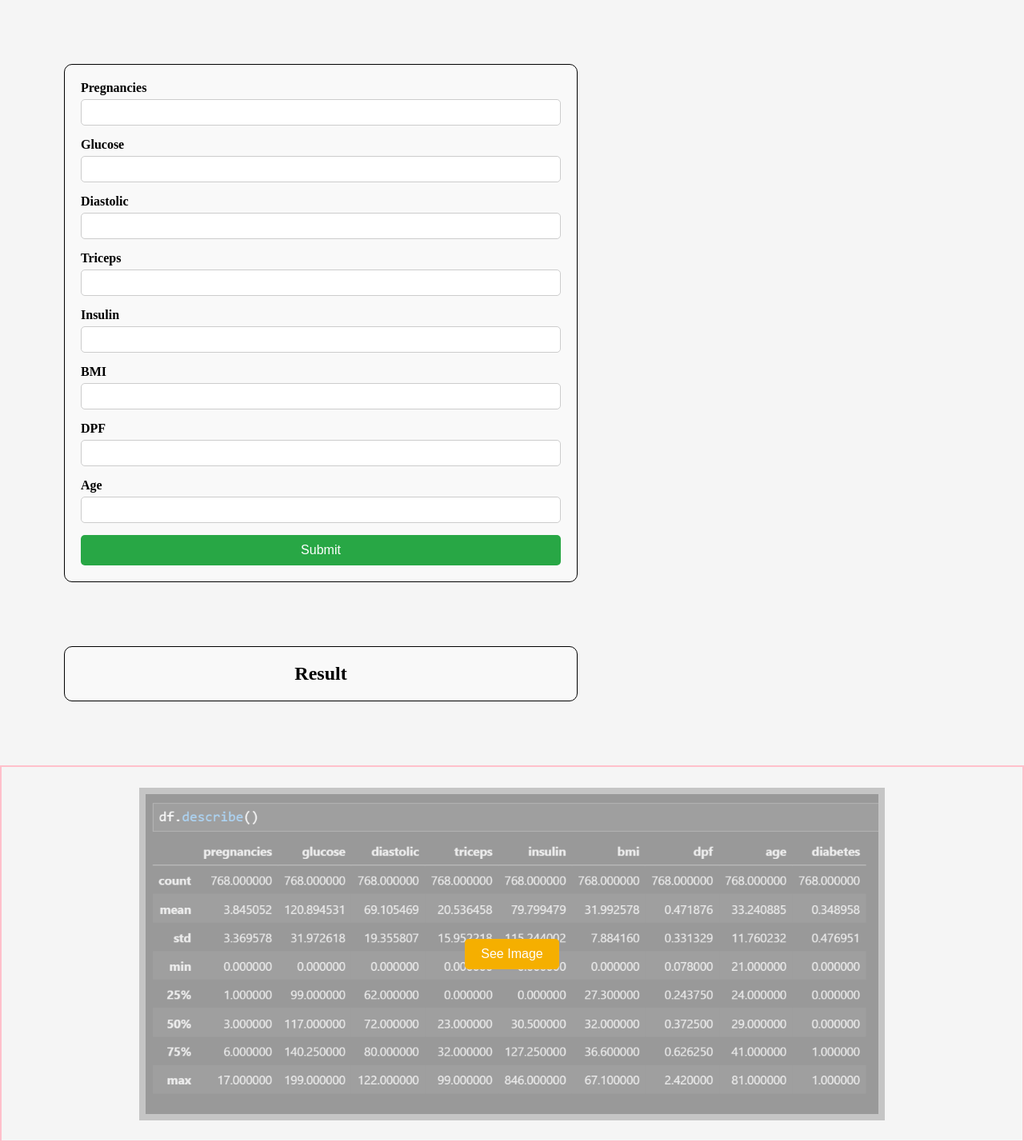
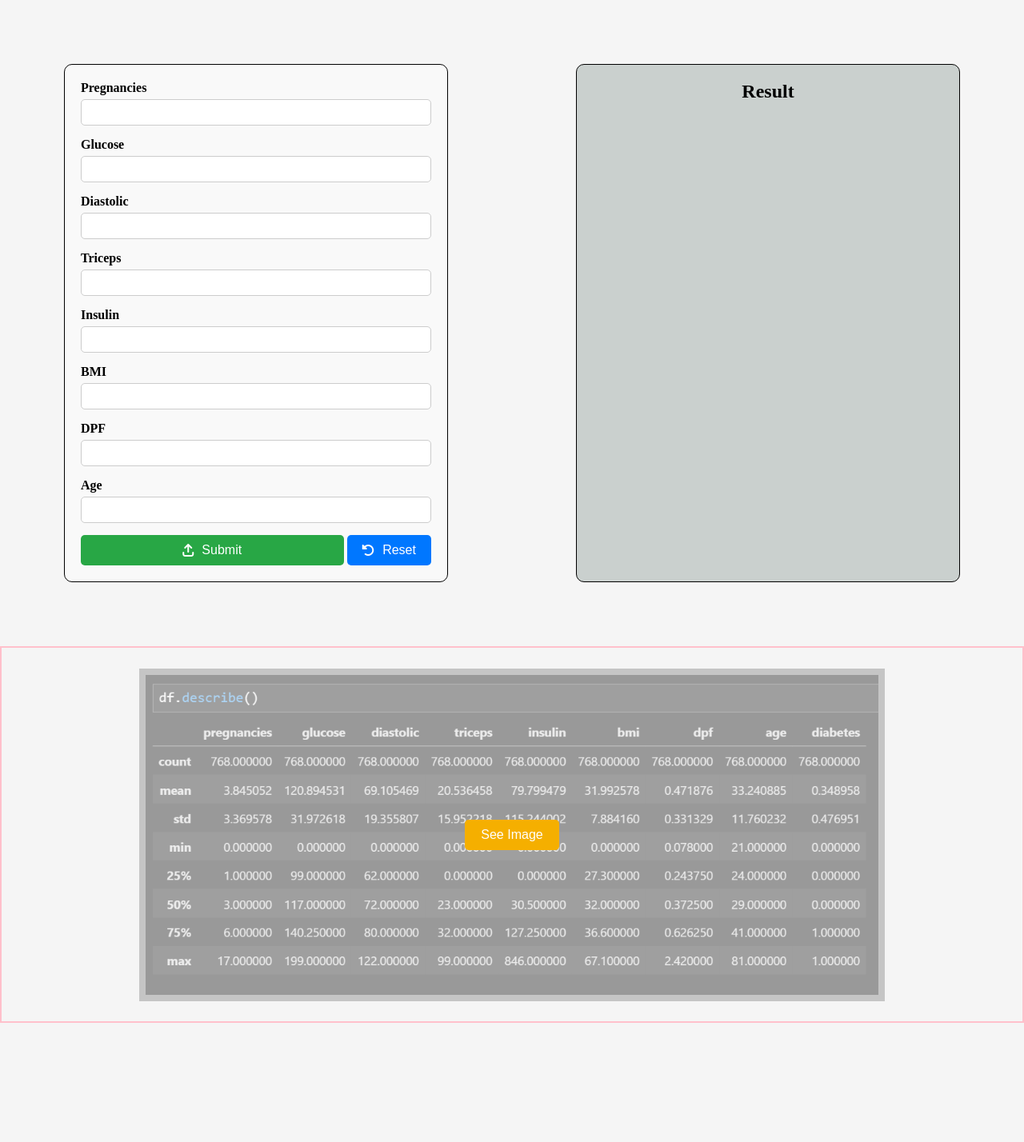
Before and after one commit to shivsharcode/Diabetes-Prediction-Webapp, a Flask app: page / in a window 1280 px wide. Shown: the part 80-1508 px from the top of the page at 80% size. After the commit the page ends 1359 px from the top, so only its background shows below. Run offline with Flask 3, Linux system fonts and the light colour scheme.

Commit message:
testing branch update

```diff
--- a/static/css/style.css
+++ b/static/css/style.css
@@ -19,15 +19,21 @@
     font-family: Georgia, 'Times New Roman', Times, serif;
 }
 
+#main{
+    display: flex;
+    /* justify-content: center; */
+}
+
+
+/* ....................................FORM................................... */
 #user_form{
     border: 1px solid black;
     margin: 10vmin;
 }
 
-/* ....................................FORM................................... */
-
 .user_form_class {
     max-width: 600px;
+    width : 600px ;
     /* margin: 0 auto; */
     padding: 20px;
     /* border: 1px solid #ccc; */
@@ -53,9 +59,16 @@
     box-sizing: border-box;
 }
 
+/* .form-btn-class{
+    display: flex;
+    gap: 20px;
+
+}  */
+
+
 #submit-btn {
-    display: block;
-    width: 100%;
+    /* display: block; */
+    width: 75%;
     padding: 10px;
     background-color: #28a745;
     color: white;
@@ -69,15 +82,44 @@
     background-color: #218838;
 }
 
+#reset-btn{
+    /* display: block; */
+    /* width: 45%; */
+    /* display: flex; */
+    width: 24%;
+    padding: 10px;
+    background-color: rgb(0, 119, 255);
+    color: white;
+    border: none;
+    border-radius: 5px;
+    cursor: pointer;
+    font-size: 16px;
+
+
+}
+
+#reset-btn:hover{
+    background-color: rgb(12, 16, 139);
+}
+
+#submit-btn,
+#reset-btn {
+    display: inline-flex; /* Change display to inline-flex */
+    align-items: center;
+    justify-content: center;
+    gap: 10px;
+}
+
 /* ......................RESULT DIV......................................... */
 .result-div-class{
     max-width: 600px;
+    width: 600px;
     border: 1px solid black;
     margin: 10vmin;
     padding: 20px;
 
     border-radius: 10px;
-    background-color: #f9f9f9;
+    background-color: #CAD0CE;
 }
 
 .result-div-class h2{
@@ -135,3 +177,6 @@
     border: 2px pink solid;
 
 }
+
+
+/* .............................................................................................................. */
--- a/templates/index.html
+++ b/templates/index.html
@@ -7,6 +7,7 @@
     <title>Diabetes Prediction </title>
 
     <link rel="stylesheet" href="{{ url_for('static', filename='css/style.css') }}">
+    <link rel="stylesheet" href="https://cdnjs.cloudflare.com/ajax/libs/font-awesome/6.0.0-beta3/css/all.min.css">
 </head>
 
 <body>
@@ -60,7 +61,14 @@
                     <input type="number" id="age" name="age" required>
                 </div>
 
-                <button type="submit" id="submit-btn">Submit</button>
+                <div class="form-button-class" id="form-button">
+
+                    <button type="submit" id="submit-btn">
+                        <i class="fa-solid fa-arrow-up-from-bracket"></i>Submit</button>
+                    <button type="reset" id="reset-btn">
+                        <i class="fa-solid fa-rotate-left"></i>Reset</button>
+
+                </div>
             </form>
         </div>
         <!-- ENDOFFORM -->
```
